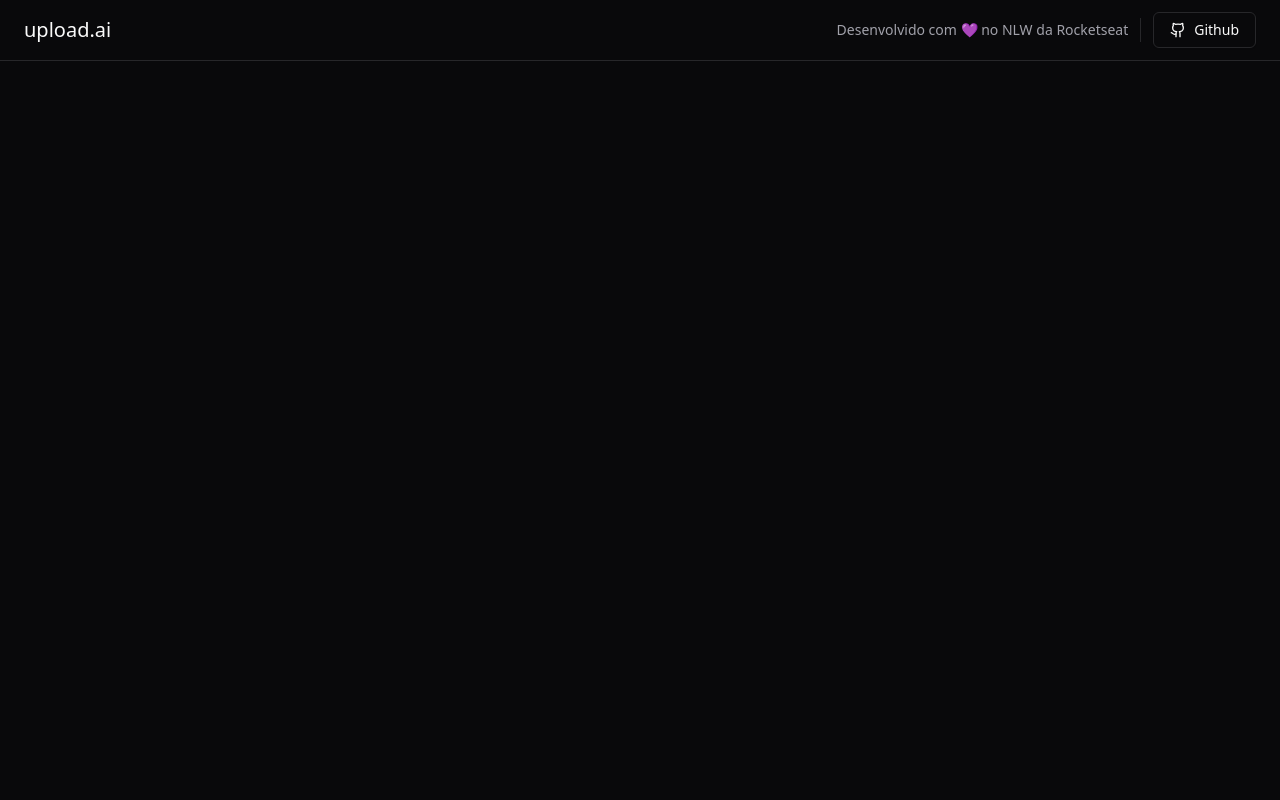
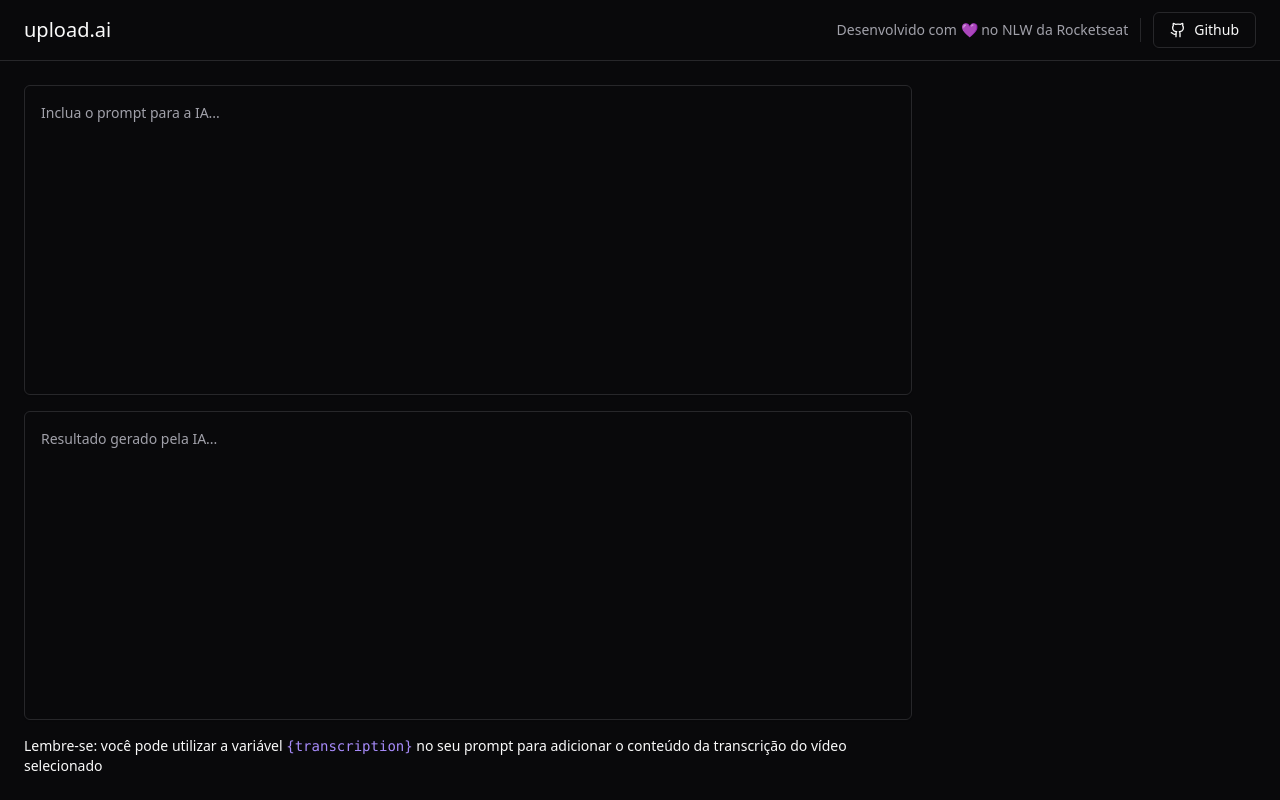
Before and after one commit to ArthurPMachado/Transcript-IA, a React (Vite) app: page / in a window 1280 px wide. Built offline with nearby package versions, Linux system fonts and the light colour scheme.

Commit message:
add textarea and finish main page

```diff
--- a/src/App.tsx
+++ b/src/App.tsx
@@ -1,6 +1,7 @@
 import { Github } from 'lucide-react'
 import { Button } from "./components/ui/button";
 import { Separator } from './components/ui/separator';
+import { Textarea } from './components/ui/textarea';
 
 export function App() {
   return (
@@ -21,6 +22,27 @@
           </Button>
         </div>
       </div>
+
+      <main className='flex-1 p-6 flex gap-6'>
+        <div className='flex flex-col flex-1 gap-4'>
+          <div className='grid grid-rows-2 gap-4 flex-1'>
+            <Textarea
+              className='resize-none p-4 leading-relaxed'
+              placeholder='Inclua o prompt para a IA...'
+            />
+            <Textarea
+              className='resize-none p-4 leading-relaxed'
+              placeholder='Resultado gerado pela IA...'
+              readOnly
+            />
+          </div>
+
+          <p className='text-sm text-muted-foregroun'>
+            Lembre-se: você pode utilizar a variável <code className='text-violet-400'>{'{transcription}'}</code> no seu prompt para adicionar o conteúdo da transcrição do vídeo selecionado
+          </p>
+        </div>
+        <aside className='w-80'></aside>
+      </main>
     </div>
   )
 }
--- /dev/null
+++ b/src/components/ui/textarea.tsx
@@ -0,0 +1,24 @@
+import * as React from "react"
+
+import { cn } from "@/lib/utils"
+
+export interface TextareaProps
+  extends React.TextareaHTMLAttributes<HTMLTextAreaElement> {}
+
+const Textarea = React.forwardRef<HTMLTextAreaElement, TextareaProps>(
+  ({ className, ...props }, ref) => {
+    return (
+      <textarea
+        className={cn(
+          "flex min-h-[60px] w-full rounded-md border border-input bg-transparent px-3 py-2 text-sm shadow-sm placeholder:text-muted-foreground focus-visible:outline-none focus-visible:ring-1 focus-visible:ring-ring disabled:cursor-not-allowed disabled:opacity-50",
+          className
+        )}
+        ref={ref}
+        {...props}
+      />
+    )
+  }
+)
+Textarea.displayName = "Textarea"
+
+export { Textarea }
```
